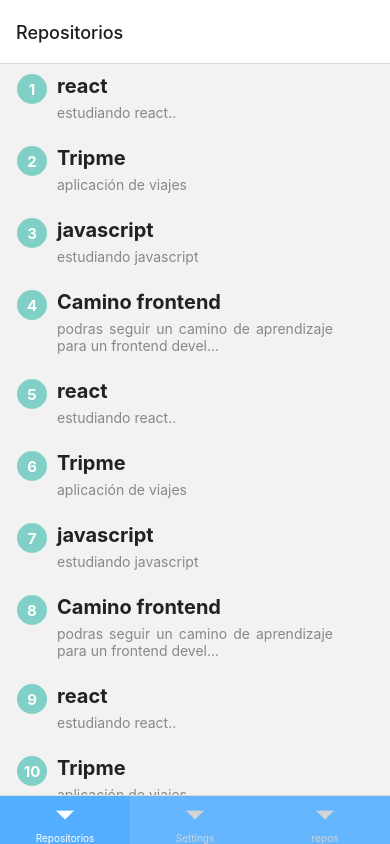
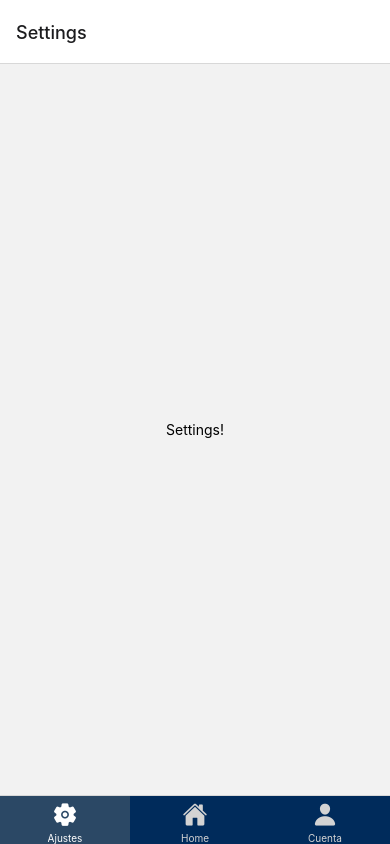
Before and after one commit to valerepetto14/react-native-pruebas, a React Native app: screen / in a window 390 px wide. Built offline with nearby package versions, Linux system fonts and the light colour scheme.

Commit message:
add icons and color to tab navigation

```diff
--- a/package.json
+++ b/package.json
@@ -9,6 +9,7 @@
     "web": "expo start --web"
   },
   "dependencies": {
+    "@expo/vector-icons": "^13.0.0",
     "@expo/webpack-config": "^0.17.0",
     "@react-navigation/bottom-tabs": "^6.3.2",
     "@react-navigation/native": "^6.0.11",
--- a/src/componentes/TabNavigation.jsx
+++ b/src/componentes/TabNavigation.jsx
@@ -5,6 +5,7 @@ import Main from "./Main";
 import { createStackNavigator } from "@react-navigation/stack";
 import { NavigationContainer } from "@react-navigation/native";
 import { Icon } from "@rneui/themed";
+import { Ionicons } from "@expo/vector-icons";
 // probandooo
 
 // import Main from "../componentes/Main";
@@ -37,17 +38,44 @@ export default function TabNavigation() {
         tabBarOptions={{
           activeTintColor: "#fff",
           inactiveTintColor: "lightgray",
-          activeBackgroundColor: "#53AEFF",
-          inactiveBackgroundColor: "#64B6FF",
+          activeBackgroundColor: "#2B4865",
+          inactiveBackgroundColor: "#002B5B",
           style: {
             backgroundColor: "#CE4418",
             paddingBottom: 3,
           },
         }}
       >
-        <Tab.Screen name="Repositorios" component={HomeScreen} />
-        <Tab.Screen name="Settings" component={SettingsScreen} />
-        <Tab.Screen name="repos" component={RepoStack} />
+        <Tab.Screen
+          name="Settings"
+          component={SettingsScreen}
+          options={{
+            tabBarLabel: "Ajustes",
+            tabBarIcon: ({ color, size }) => (
+              <Ionicons name="settings" color={color} size={size} />
+            ),
+          }}
+        />
+        <Tab.Screen
+          name="Repositorios"
+          component={HomeScreen}
+          options={{
+            tabBarLabel: "Home",
+            tabBarIcon: ({ color, size }) => (
+              <Ionicons name="home" color={color} size={size} />
+            ),
+          }}
+        />
+        <Tab.Screen
+          name="repos"
+          component={RepoStack}
+          options={{
+            tabBarLabel: "Cuenta",
+            tabBarIcon: ({ color, size }) => (
+              <Ionicons name="person" color={color} size={size} />
+            ),
+          }}
+        />
       </Tab.Navigator>
     </NavigationContainer>
   );
```
Also changed, not shown: 1 other file (tests, documents, lock files or other folders).
